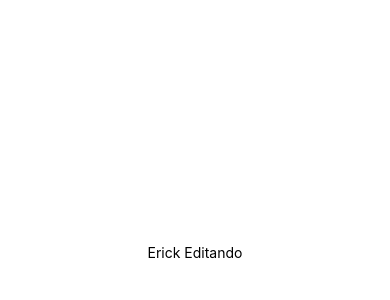
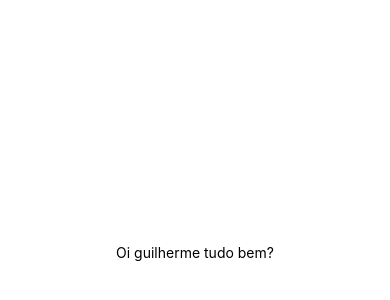
Before and after one commit to ErickWillyan/Novus_Statera, a React Native app: screen / in a window 390 px wide. Shown: the part 170-470 px from the top of the page. Built offline with nearby package versions, Linux system fonts and the light colour scheme.

Commit message:
Criando App js

```diff
--- a/App.js
+++ b/App.js
@@ -4,7 +4,7 @@ import { StyleSheet, Text, View } from "react-native";
 export default function App() {
   return (
     <View style={styles.container}>
-      <Text>Erick Editando</Text>
+      <Text>Oi guilherme tudo bem?</Text>
       <StatusBar style="auto" />
     </View>
   );
```
